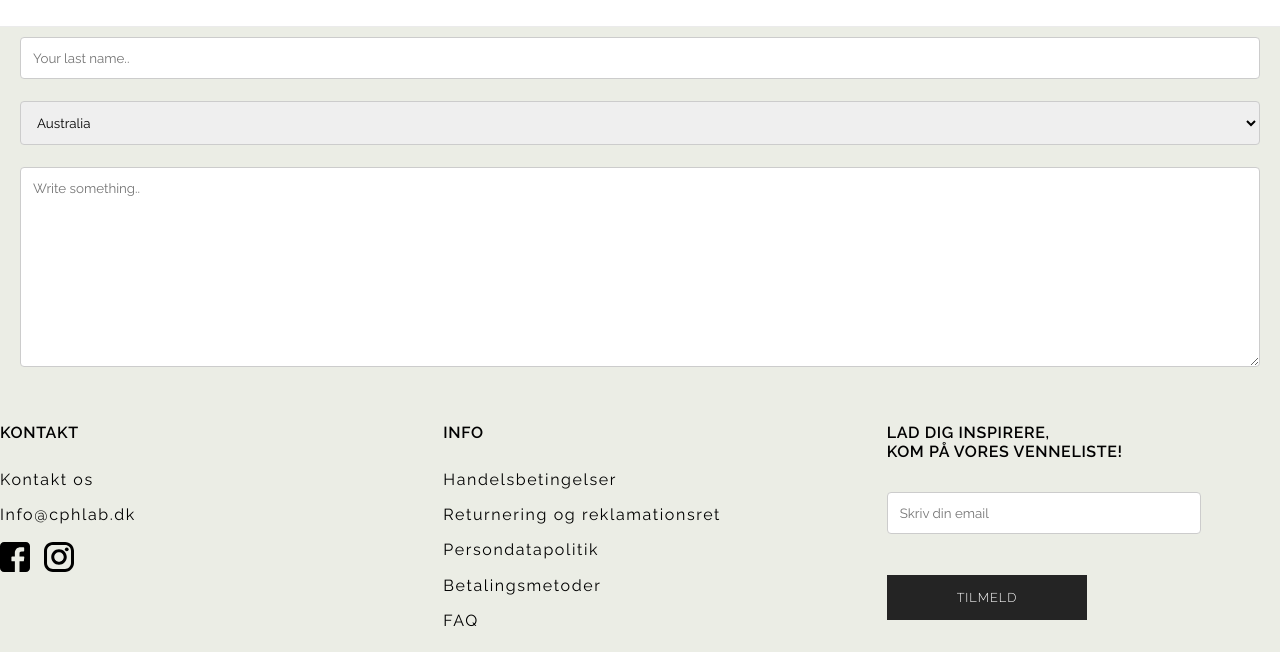
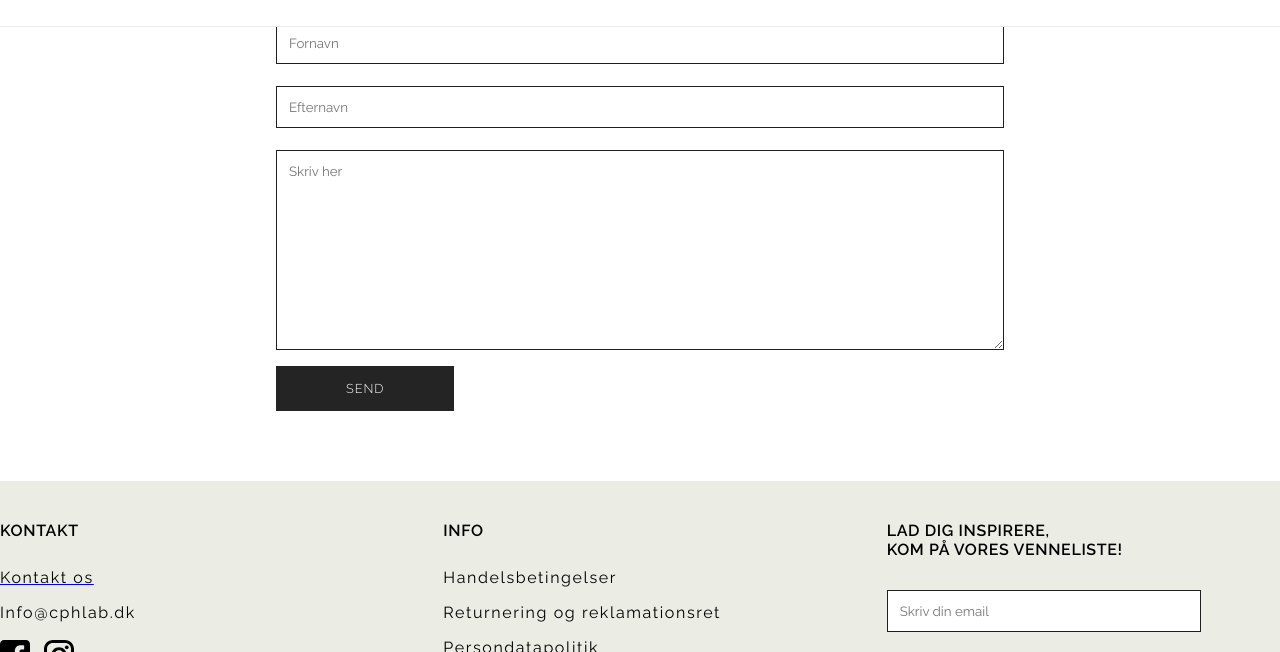
Before and after one commit to davidpauner/10_eksamen, a plain HTML site: page saadanvirkerdet.html in a window 1280 px wide. Shown: the part 93-745 px from the top of the page. Drawn offline with Linux system fonts and the light colour scheme; no server answers.

Commit message:
kontaktform

```diff
--- a/saadanvirkerdet.html
+++ b/saadanvirkerdet.html
@@ -30,43 +30,50 @@
         select,
         textarea {
             width: 100%;
-            /* Full width */
             padding: 12px;
-            /* Some padding */
-            border: 1px solid #ccc;
-            /* Gray border */
-            border-radius: 4px;
-            /* Rounded borders */
+            border: 1px solid #1f1f1f;
             box-sizing: border-box;
-            /* Make sure that padding and width stays in place */
             margin-top: 6px;
-            /* Add a top margin */
             margin-bottom: 16px;
-            /* Bottom margin */
             resize: vertical
-                /* Allow the user to vertically resize the textarea (not horizontally) */
         }
 
         /* Style the submit button with a specific background color etc */
         input[type=submit] {
-            background-color: #4CAF50;
-            color: white;
-            padding: 12px 20px;
             border: none;
-            border-radius: 4px;
+            background: #242424;
+            color: #ffffff;
+            padding: 15px 70px 15px 70px;
+            font-weight: 300;
+            font-size: 0.8rem;
+            letter-spacing: 0.06rem;
+            text-transform: uppercase;
+
             cursor: pointer;
         }
 
         /* When moving the mouse over the submit button, add a darker green color */
         input[type=submit]:hover {
-            background-color: #45a049;
+
+
+            transform: scale(1.05)
         }
 
         /* Add a background color and some padding around the form */
         .container {
-            border-radius: 5px;
-            background-color: #f2f2f2;
+
             padding: 20px;
+
+        }
+
+        .kontaktform {
+            width: 60vw;
+            margin: 0 auto;
+            padding: 50px 0 50px 0;
+        }
+
+        .container h2 {
+            padding-bottom: 10px;
         }
     </style>
 </head>
@@ -116,36 +123,35 @@
 
 
     </main>
+    <section id="kontakt" class="kontaktform">
 
-    <div class="container">
-        <form action="action_page.php">
+        <div class="container">
+            <h2>Skrive til os</h2>
+            <form action="">
 
-            <label for="fname">First Name</label>
-            <input type="text" id="fname" name="firstname" placeholder="Your name..">
 
-            <label for="lname">Last Name</label>
-            <input type="text" id="lname" name="lastname" placeholder="Your last name..">
+                <input type="text" id="fname" name="Fornavn" placeholder="Fornavn">
 
-            <label for="country">Country</label>
-            <select id="country" name="country">
-                <option value="australia">Australia</option>
-                <option value="canada">Canada</option>
-                <option value="usa">USA</option>
-            </select>
 
-            <label for="subject">Subject</label>
-            <textarea id="subject" name="subject" placeholder="Write something.." style="height:200px"></textarea>
+                <input type="text" id="lname" name="Efternavn" placeholder="Efternavn">
 
-            <input type="submit" value="Submit">
 
-        </form>
-    </div>
+                <textarea id="subject" name="subject" placeholder="Skriv her" style="height:200px"></textarea>
+
+                <input type="submit" value="Send">
+
+            </form>
+        </div>
+    </section>
 
     <footer>
         <div class="section_footer_columns">
             <div>
                 <h3>kontakt</h3>
-                <p>Kontakt os</p>
+                <a href="saadanvirkerdet.html#kontakt">
+                    <p>Kontakt os</p>
+                </a>
+
                 <p>Info@cphlab.dk</p>
                 <div id="some_container" class="some_position">
 
```
Also changed, not shown: dias.html (+3 -1 lines), fremkaldelse.html (+3 -1 lines), guide.html (+3 -1 lines), hvem.html (+3 -1 lines), index.html (+3 -1 lines), kurv.html (+3 -1 lines), shop.html (+3 -1 lines), singleview-fremkaldelse.html (+3 -1 lines), singleview.html (+3 -1 lines).
